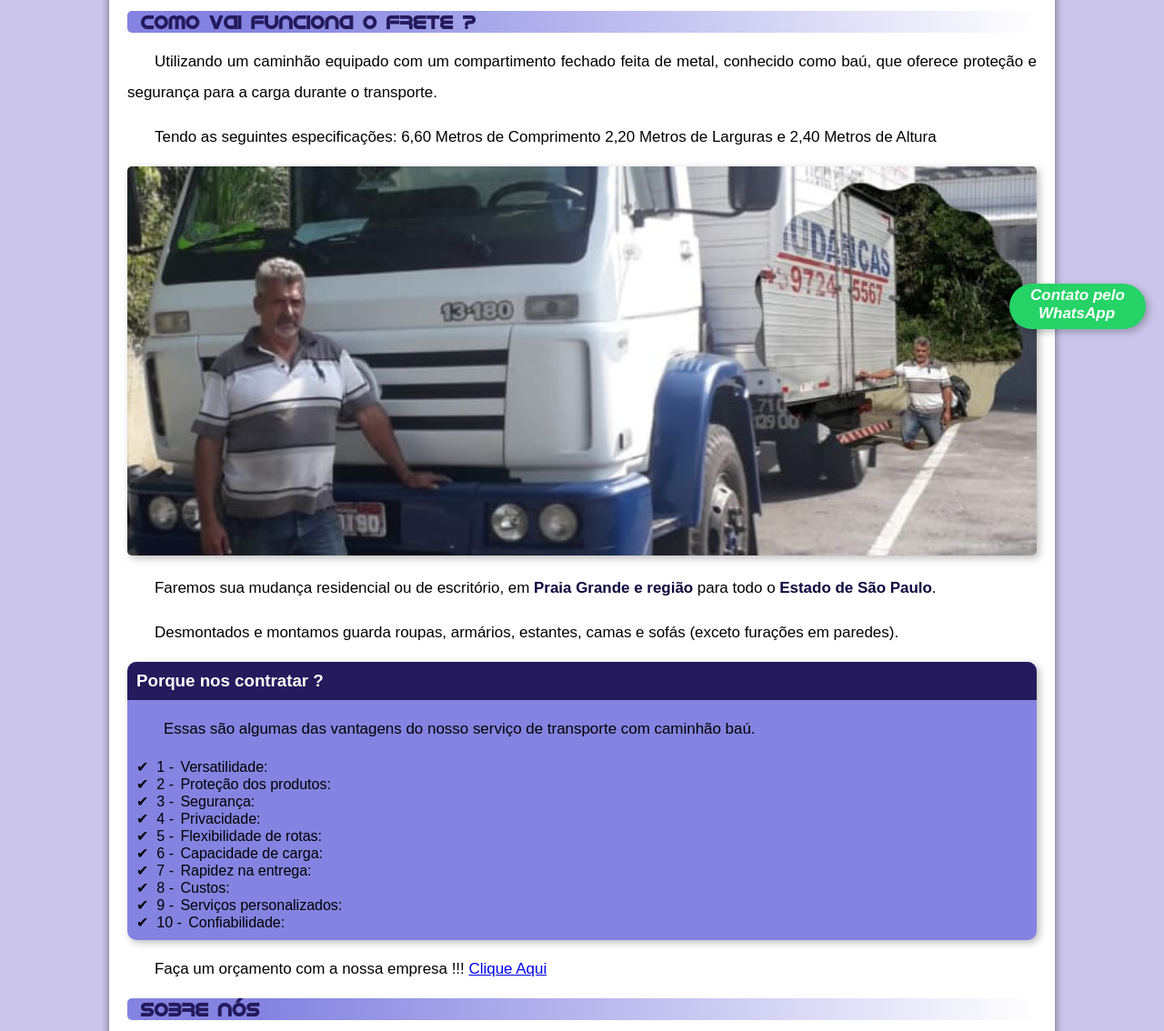
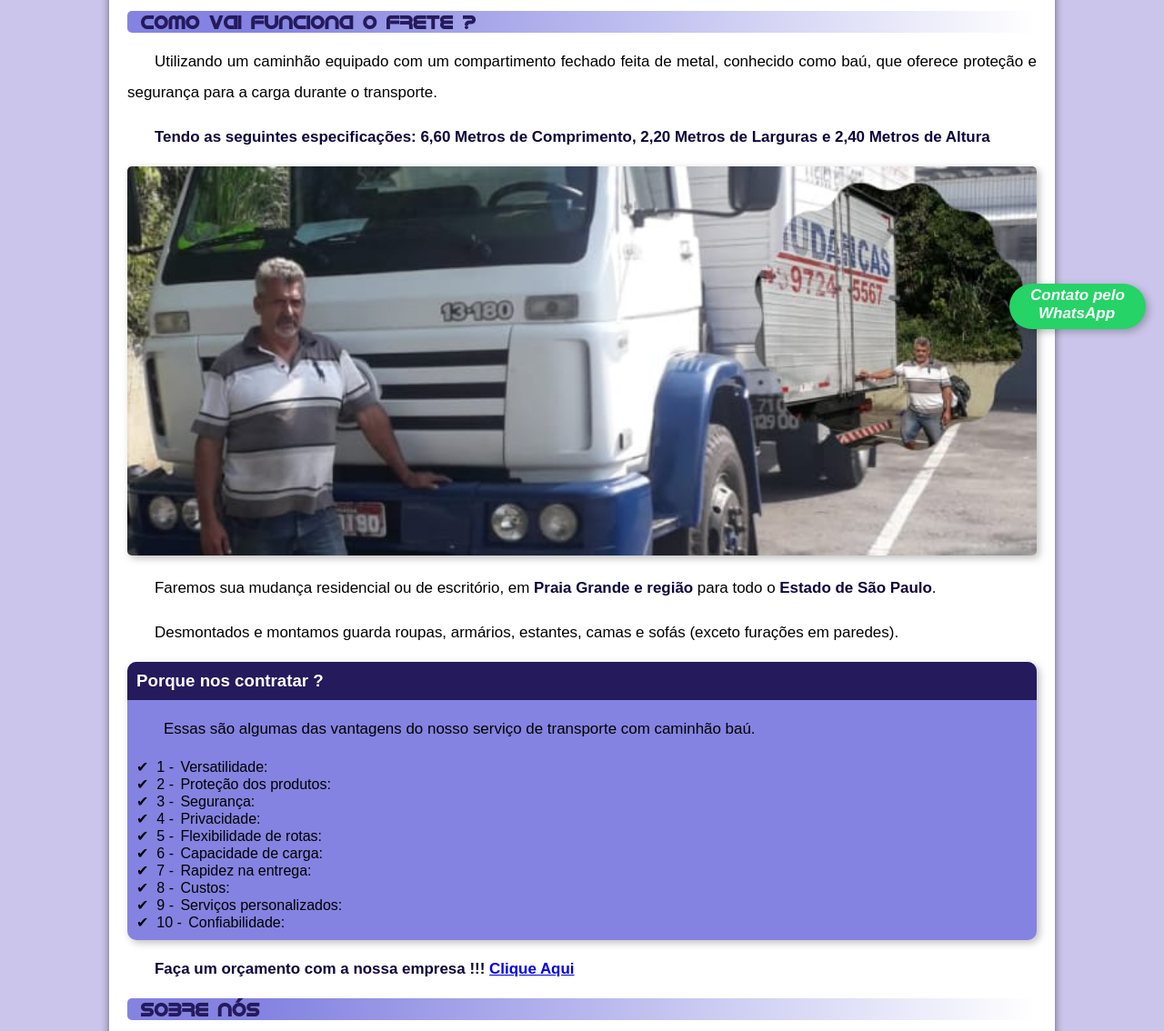
Before and after one commit to Lopesart/caminhao-murilo, a plain HTML site: page index.html in a window 1280 px wide. Shown: the part 418-1552 px from the top of the page at 91% size. Drawn offline with Linux system fonts and the light colour scheme; a web font is replaced by a local one.

Commit message:
Update index.html

```diff
--- a/index.html
+++ b/index.html
@@ -37,7 +37,9 @@
         <h2>Como vai funciona o frete ?</h2>
 
         <p>Utilizando um caminhão equipado com um compartimento fechado  feita de metal, conhecido como baú, que oferece proteção e segurança para a carga durante o transporte.</p>
-        <p>Tendo as seguintes especificações: 6,60 Metros de Comprimento 2,20 Metros de Larguras e 2,40 Metros de Altura  </p>
+        <strong>
+            <p>Tendo as seguintes especificações: 6,60 Metros de Comprimento, 2,20 Metros de Larguras e 2,40 Metros de Altura  </p>
+        </strong>
         <picture>
             <source media="(max-width: 530px)" srcset="imagens/001.jpeg">
             <img src="imagens/002.jpeg" alt="imagem de caminhão baú" class="caminhao">
@@ -63,7 +65,9 @@
         </ul>
     </aside>
 
-    <p>Faça um orçamento com a nossa empresa !!! <a href="precos/precos.html" >Clique Aqui</a></p>
+    <strong>
+        <p>Faça um orçamento com a nossa empresa !!! <a href="precos/precos.html" >Clique Aqui</a></p>
+    </strong>
 
     <section>
         <p></p>
```
